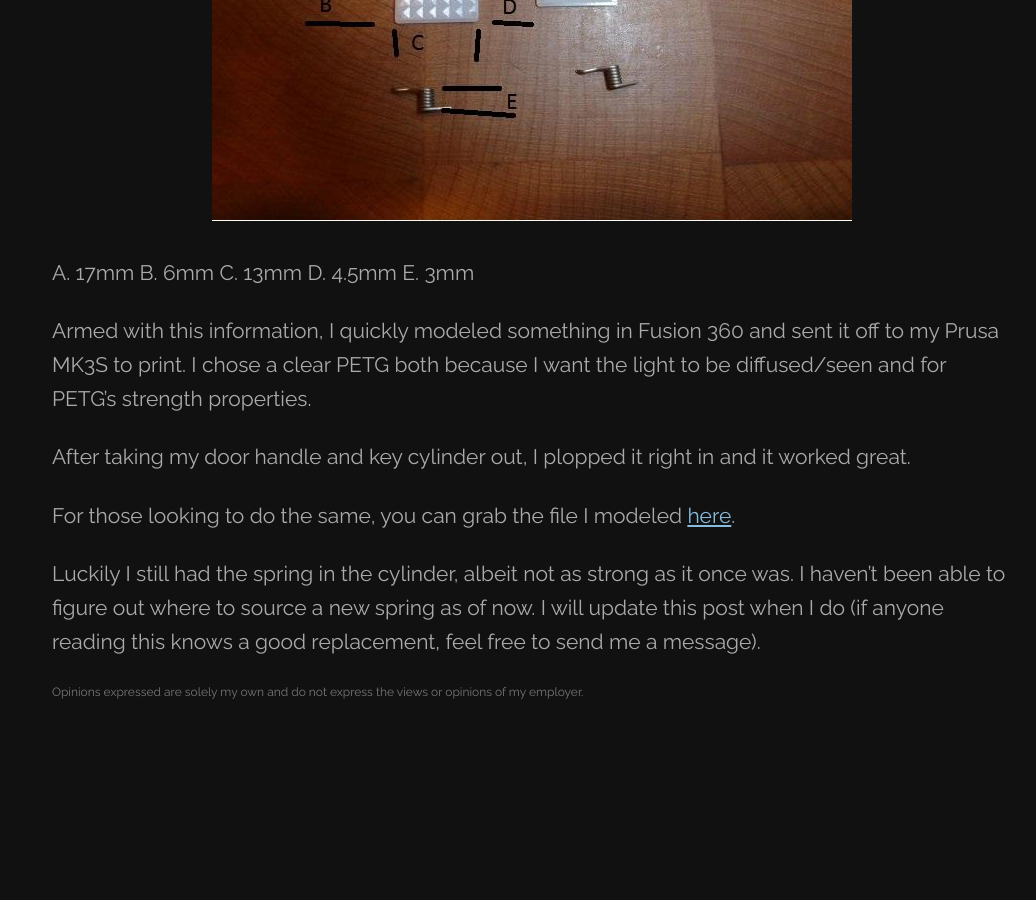
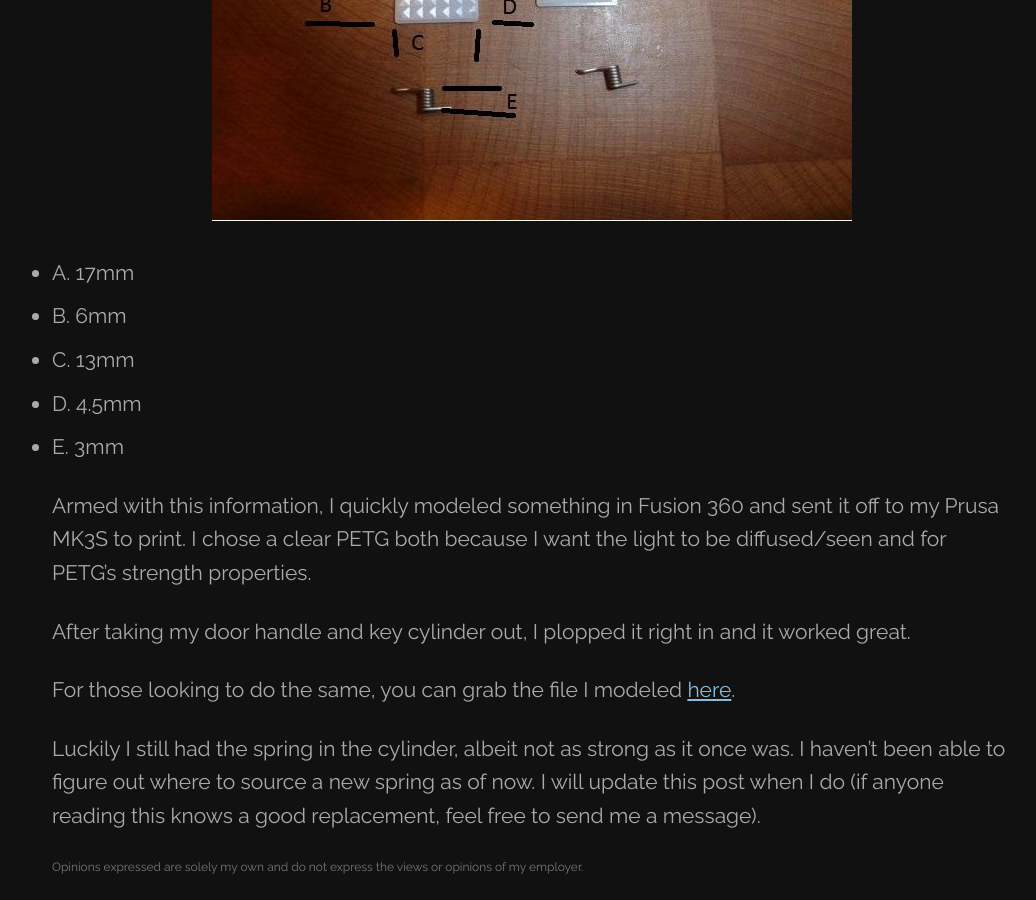
Before and after one commit to xiphirx/blog, a Jekyll site: the page built from _posts/2022-10-08-replacing-fd-rx7-keyhole-flap.markdown, in a window 1280 px wide and 900 px high, scrolled down 1108 px. Shown: the whole window, without its empty margins (108-1144 px from the left). Built offline with Jekyll 4.4.1, drawn with Linux system fonts in a browser that asks for light colours; before the commit the page ends 1858 px from its top, so only the background shows below that.

Commit message:
Use bullet list

```diff
--- a/_posts/2022-10-08-replacing-fd-rx7-keyhole-flap.markdown
+++ b/_posts/2022-10-08-replacing-fd-rx7-keyhole-flap.markdown
@@ -14,11 +14,11 @@ So I decided to take matters into my own hands by fabricating my own flap. The o
 
 <img src="/assets/img/rx7_keyhole_flap.jpg" alt="" />
 
-A. 17mm
-B. 6mm
-C. 13mm
-D. 4.5mm
-E. 3mm
+- A. 17mm
+- B. 6mm
+- C. 13mm
+- D. 4.5mm
+- E. 3mm
 
 Armed with this information, I quickly modeled something in Fusion 360 and sent it off to my Prusa MK3S to print. I chose a clear PETG both because I want the light to be diffused/seen and for PETG's strength properties.
 
```
